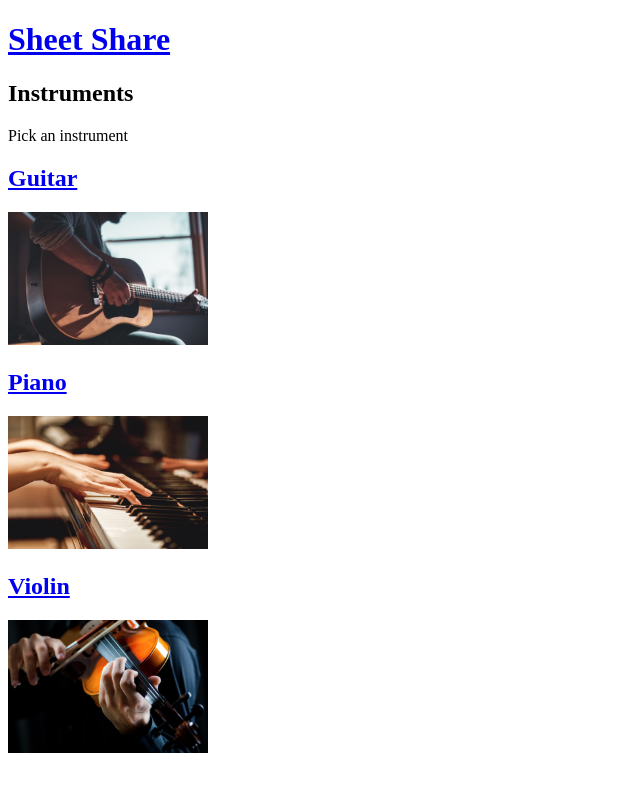
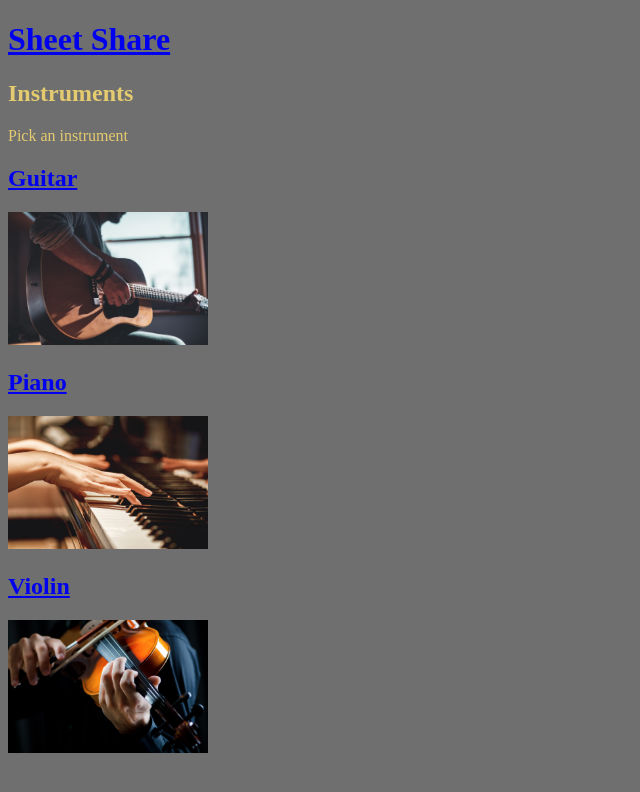
Before and after one commit to adiaz129/CSC437, a website: page packages/proto/public/index.html in a window 1280 px wide. Shown: the whole page, without its empty margins (0-640 px from the left). Drawn offline with Linux system fonts and the light colour scheme.

Commit message:
not much

```diff
--- a/packages/proto/public/index.html
+++ b/packages/proto/public/index.html
@@ -1,7 +1,8 @@
 <!DOCTYPE html>
 <html>
     <head>
-        <a href="index.html">
+        <link rel="stylesheet" href="/styles/page.css" />
+        <a href="/">
             <h1>Sheet Share</h1>
         </a>
     </head>
--- /dev/null
+++ b/packages/proto/public/styles/page.css
@@ -0,0 +1,8 @@
+head {
+    color: #e5cb6f
+}
+
+body {
+    background-color: #6f6f6f;
+    color:#e5cb6f
+}
```
Also changed, not shown: packages/proto/public/fromthestart.html (+1 -1 lines), packages/proto/public/furelise.html (+1 -1 lines), packages/proto/public/guitar.html (+1 -1 lines), packages/proto/public/musician.html (+1 -1 lines), packages/proto/public/piano.html (+1 -1 lines), packages/proto/public/riverflowsinyou.html (+1 -1 lines), packages/proto/public/violin.html (+1 -1 lines).
